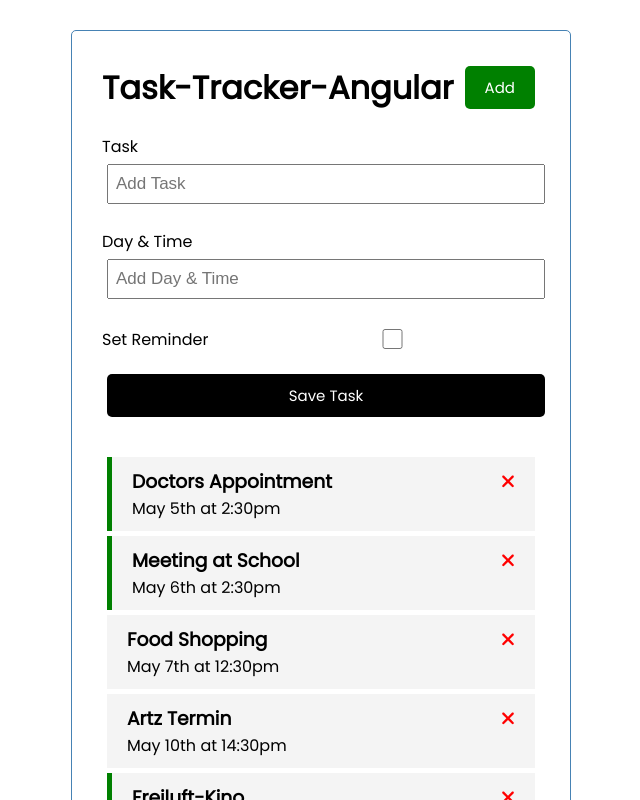
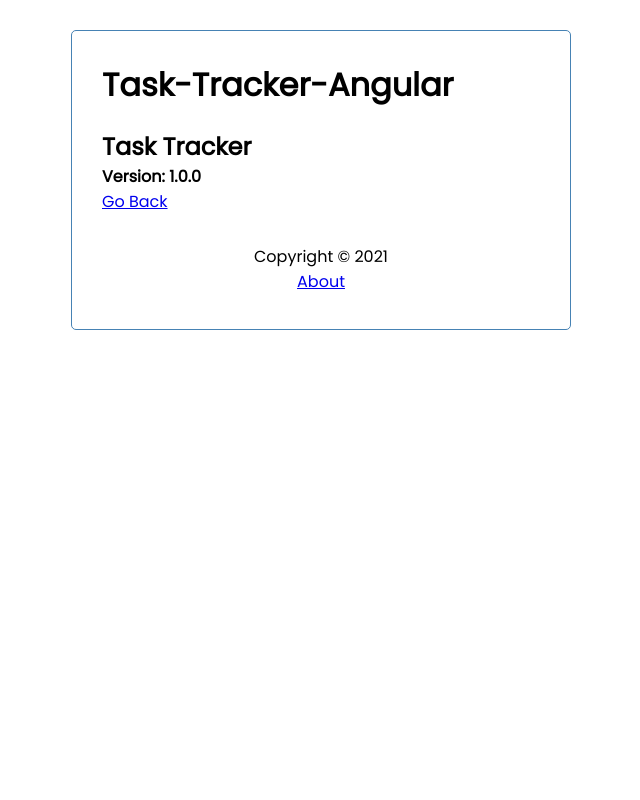
Before and after one commit to sara01rizo/task-tracker-angular-sara, an Angular app: page /about in a window 1280 px wide. Shown: the top 800 px of the page, without its empty margins (319-959 px from the left). Built offline with nearby package versions, Linux system fonts and the light colour scheme; data requests are answered from the project's data file.

Commit message:
Implement: routerModule to task-app, test for components outlet works, angular it is ..

```diff
--- a/src/app/app.component.html
+++ b/src/app/app.component.html
@@ -1,4 +1,5 @@
 <div class="container">
   <app-header></app-header>
-  <app-tasks></app-tasks>
+  <router-outlet></router-outlet>
+  <app-footer></app-footer>
 </div>
--- a/src/app/app.module.ts
+++ b/src/app/app.module.ts
@@ -3,6 +3,7 @@
 import { HttpClientModule } from '@angular/common/http';
 import { FontAwesomeModule } from '@fortawesome/angular-fontawesome';
 import {FormsModule} from '@angular/forms';
+import { RouterModule, Routes } from '@angular/router';
 
 import { AppComponent } from './app.component';
 import { HeaderComponent } from './components/header/header.component';
@@ -10,6 +11,13 @@
 import { TasksComponent } from './components/tasks/tasks.component';
 import { TaskItemComponent } from './components/task-item/task-item.component';
 import { AddTaskComponent } from './components/add-task/add-task.component';
+import { AboutComponent } from './components/about/about.component';
+import { FooterComponent } from './components/footer/footer.component';
+
+const appRoutes: Routes = [
+  { path: '', component: TasksComponent },
+  { path: 'about', component: AboutComponent },
+];
 
 @NgModule({
   declarations: [
@@ -18,13 +26,17 @@
     ButtonComponent,
     TasksComponent,
     TaskItemComponent,
-    AddTaskComponent
+    AddTaskComponent,
+    AboutComponent,
+    FooterComponent,
+
   ],
   imports: [
     BrowserModule,
     FontAwesomeModule,
     HttpClientModule,
-    FormsModule
+    FormsModule,
+    RouterModule.forRoot(appRoutes, { enableTracing: true }),
   ],
   providers: [],
   bootstrap: [AppComponent]
--- /dev/null
+++ b/src/app/components/about/about.component.html
@@ -0,0 +1,5 @@
+<div>
+  <h2>Task Tracker</h2>
+  <h4>Version: 1.0.0</h4>
+  <a routerLink="/">Go Back</a>
+</div>
--- a/src/app/components/add-task/add-task.component.html
+++ b/src/app/components/add-task/add-task.component.html
@@ -1,4 +1,4 @@
-<form class="add-form" (ngSubimt)="onSubmit">
+<form *ngIf="showAddTask" class="add-form" (ngSubimt)="onSubmit">
   <div class="form-control">
     <label for="text">Task</label>
     <input type="text" name="text" [(ngModel)]="text" id="text" placeholder="Add Task" />
--- a/src/app/components/add-task/add-task.component.ts
+++ b/src/app/components/add-task/add-task.component.ts
@@ -1,5 +1,7 @@
 import { Component, OnInit, Output, EventEmitter } from '@angular/core';
 import {Task} from '../../Task';
+import { UiService } from '../../services/ui.service';
+import { Subscription } from 'rxjs';
 
 @Component({
   selector: 'app-add-task',
@@ -11,8 +13,14 @@
   text!: string;
   day!: string;
   reminder: boolean = false;
+  showAddTask!: boolean;
+  subscription: Subscription;
 
-  constructor() {}
+  constructor(private uiService: UiService) {
+    this.subscription = this.uiService
+      .onToggle()
+      .subscribe((value) => (this.showAddTask = value));
+  }
 
   ngOnInit(): void {}
 
--- /dev/null
+++ b/src/app/components/footer/footer.component.css
@@ -0,0 +1,4 @@
+footer {
+  margin-top: 30px;
+  text-align: center;
+}
--- /dev/null
+++ b/src/app/components/footer/footer.component.html
@@ -0,0 +1,4 @@
+<footer>
+  <p>Copyright &copy; 2021</p>
+  <a routerLink="/about">About</a>
+</footer>
--- /dev/null
+++ b/src/app/components/footer/footer.component.ts
@@ -0,0 +1,15 @@
+import { Component, OnInit } from '@angular/core';
+
+@Component({
+  selector: 'app-footer',
+  templateUrl: './footer.component.html',
+  styleUrls: ['./footer.component.css']
+})
+export class FooterComponent implements OnInit {
+
+  constructor() { }
+
+  ngOnInit(): void {
+  }
+
+}
--- a/src/app/components/header/header.component.html
+++ b/src/app/components/header/header.component.html
@@ -1,6 +1,7 @@
 <header>
   <h1>{{ title }}</h1>
   <app-button
+  *ngIf="hasRoute('/')"
   color="{{ showAddTask ? 'red' : 'green' }}"
   text="{{ showAddTask ? 'Close' : 'Add' }}"
   (btnClick)="toggleAddTask()"
--- a/src/app/components/header/header.component.ts
+++ b/src/app/components/header/header.component.ts
@@ -1,6 +1,7 @@
 import { Component, OnInit } from '@angular/core';
 import { UiService } from '../../services/ui.service';
 import { Subscription } from 'rxjs';
+import { Router } from '@angular/router'
 
 @Component({
   selector: 'app-header',
@@ -12,7 +13,7 @@
   showAddTask: boolean = false;
   subscription: Subscription;
 
-  constructor(private uiService: UiService ) {
+  constructor(private uiService: UiService, private router: Router ) {
     this.subscription = this.uiService
       .onToggle()
       .subscribe((value) => (this.showAddTask = value));
@@ -24,4 +25,8 @@
     this.uiService.toggleAddTask();
   }
 
+  hasRoute(route: string) {
+    return this.router.url === route;
+  }
+
 }
```
Also changed, not shown: src/app/components/about/about.component.ts (added, +10 -0 lines), src/app/components/about/about.component.css (added), 2 other files (tests, documents, lock files or other folders).
